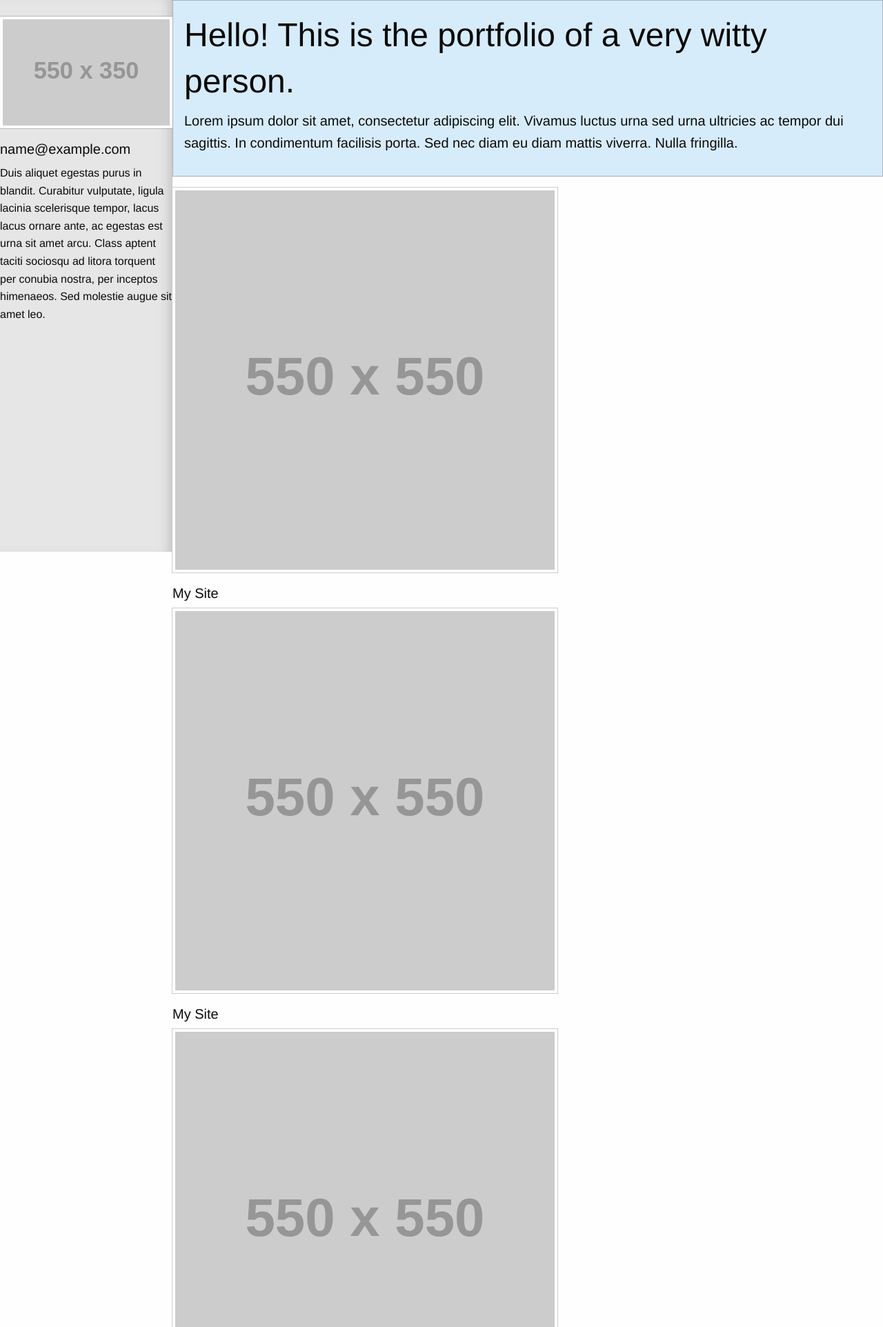
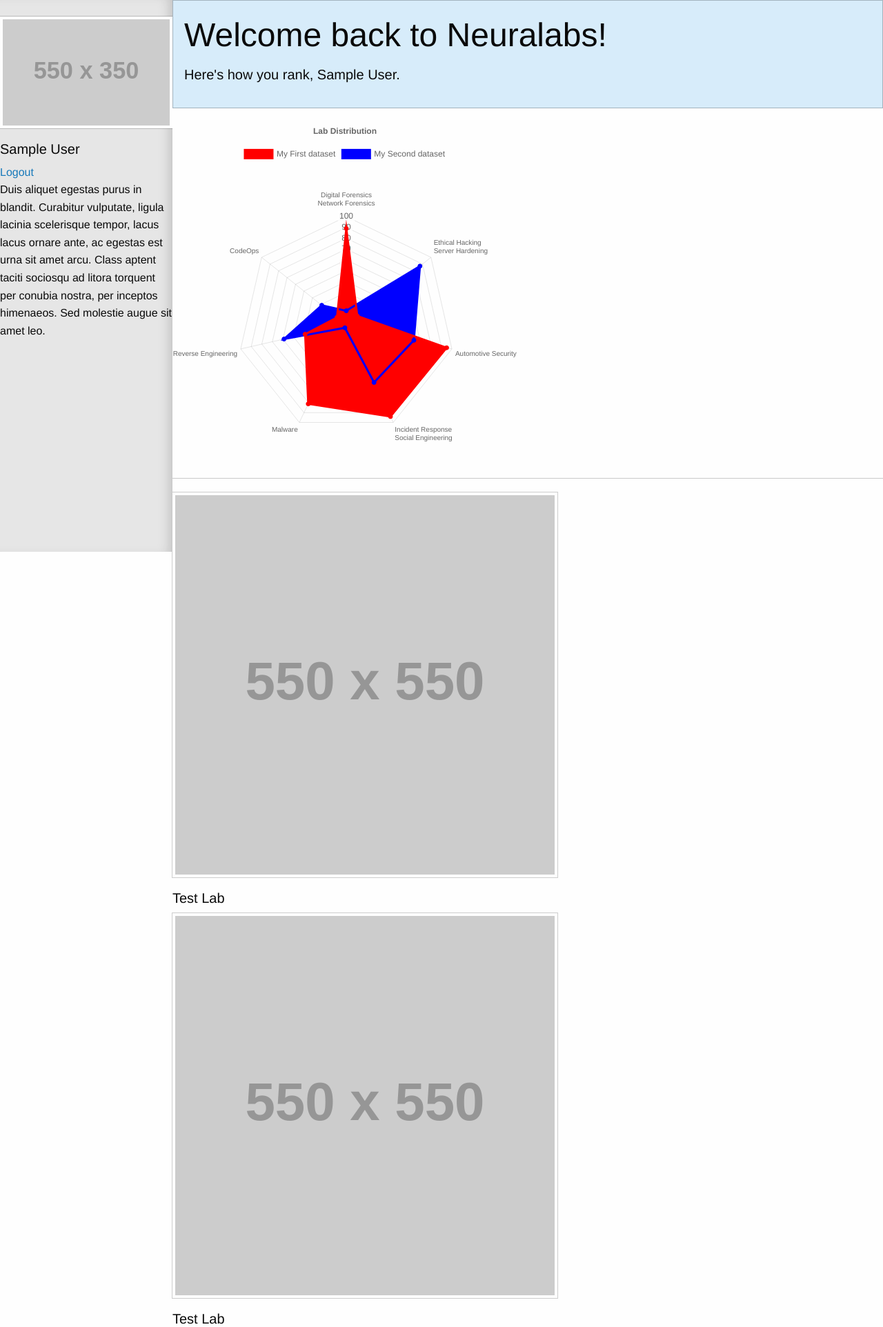
Before and after one commit to Derrezed-Fez/neuralabs, a Flask app: page /dashboard in a window 1280 px wide. Shown: the top 1924 px of the page at 69% size. Run offline with Flask 2, Linux system fonts and the light colour scheme; the visitor is signed in with stand-in values (Sample User, id 1); grey boxes labelled with a size stand in for pictures from a placeholder-image service; some libraries are stand-ins or nearby versions.

Commit message:
Updating styling and adding stats charts.

```diff
--- a/neuralabs/__init__.py
+++ b/neuralabs/__init__.py
@@ -23,6 +23,7 @@
 
 class User(UserMixin, db.Document):
     meta = {'collection': 'User'}
+    name = db.StringField(max_length=30)
     email = db.StringField(max_length=30)
     password = db.StringField()
 
@@ -32,6 +33,7 @@
 
 class RegForm(FlaskForm):
     email = StringField('email',  validators=[InputRequired(), Email(message='Invalid email'), Length(max=30)])
+    name = StringField('name', validators=[InputRequired(), Length(max=30)])
     password = PasswordField('password', validators=[InputRequired(), Length(min=8, max=20)])
 
 @app.route('/register', methods=['GET', 'POST'])
@@ -42,7 +44,7 @@
             existing_user = User.objects(email=form.email.data).first()
             if existing_user is None:
                 hashpass = generate_password_hash(form.password.data, method='sha256')
-                hey = User(form.email.data,hashpass).save()
+                hey = User(form.name.data,form.email.data,hashpass).save()
                 login_user(hey)
                 return redirect(url_for('dashboard'))
     return render_template('register.html', form=form)
@@ -64,7 +66,7 @@
 @app.route('/dashboard')
 @login_required
 def dashboard():
-    return render_template('dashboard.html', name=current_user.email)
+    return render_template('dashboard.html', name=current_user.name)
 
 @app.route('/logout', methods = ['GET'])
 @login_required
--- a/neuralabs/templates/dashboard.html
+++ b/neuralabs/templates/dashboard.html
@@ -5,6 +5,7 @@
     <meta name="viewport" content="width=device-width, initial-scale=1.0" />
     <title>Neuralabs | Welcome</title>
     <link rel="stylesheet" href="https://dhbhdrzi4tiry.cloudfront.net/cdn/sites/foundation.min.css">
+    <script src="https://cdn.jsdelivr.net/npm/chart.js@2.8.0"></script>
   </head>
   <body>
 
@@ -16,6 +17,7 @@
             <br>
             <img class="thumbnail" src="https://placehold.it/550x350">
             <h5>{{ name }}</h5>
+            <a href="/logout">Logout</a>
             <p>Duis aliquet egestas purus in blandit. Curabitur vulputate, ligula lacinia scelerisque tempor, lacus lacus ornare ante, ac egestas est urna sit amet arcu. Class aptent taciti sociosqu ad litora torquent per conubia nostra, per inceptos himenaeos. Sed molestie augue sit amet leo.</p>
           </div>
         </div>
@@ -29,85 +31,62 @@
           </div>
           <div class="callout primary">
             <div class="row column">
-              <h1>Hello! This is the portfolio of a very witty person.</h1>
-              <p class="lead">Lorem ipsum dolor sit amet, consectetur adipiscing elit. Vivamus luctus urna sed urna ultricies ac tempor dui sagittis. In condimentum facilisis porta. Sed nec diam eu diam mattis viverra. Nulla fringilla.</p>
+              <h1>Welcome back to Neuralabs!</h1>
+              <p class="lead">Here's how you rank, {{name}}.</p>
             </div>
           </div>
+          <div class="row">
+            <canvas id="stats" style="width: 500px; height: 500px"></canvas>
+          </div>
+          <hr />
           <div class="row small-up-2 medium-up-3 large-up-4">
             <div class="column">
               <img class="thumbnail" src="https://placehold.it/550x550">
-              <h5>My Site</h5>
+              <h5>Test Lab</h5>
             </div>
             <div class="column">
               <img class="thumbnail" src="https://placehold.it/550x550">
-              <h5>My Site</h5>
+              <h5>Test Lab</h5>
             </div>
             <div class="column">
               <img class="thumbnail" src="https://placehold.it/550x550">
-              <h5>My Site</h5>
+              <h5>Test Lab</h5>
             </div>
             <div class="column">
               <img class="thumbnail" src="https://placehold.it/550x550">
-              <h5>My Site</h5>
+              <h5>Test Lab</h5>
             </div>
             <div class="column">
               <img class="thumbnail" src="https://placehold.it/550x550">
-              <h5>My Site</h5>
+              <h5>Test Lab</h5>
             </div>
             <div class="column">
               <img class="thumbnail" src="https://placehold.it/550x550">
-              <h5>My Site</h5>
+              <h5>Test Lab</h5>
             </div>
             <div class="column">
               <img class="thumbnail" src="https://placehold.it/550x550">
-              <h5>My Site</h5>
+              <h5>Test Lab</h5>
             </div>
             <div class="column">
               <img class="thumbnail" src="https://placehold.it/550x550">
-              <h5>My Site</h5>
+              <h5>Test Lab</h5>
             </div>
             <div class="column">
               <img class="thumbnail" src="https://placehold.it/550x550">
-              <h5>My Site</h5>
+              <h5>Test Lab</h5>
             </div>
             <div class="column">
               <img class="thumbnail" src="https://placehold.it/550x550">
-              <h5>My Site</h5>
+              <h5>Test Lab</h5>
             </div>
             <div class="column">
               <img class="thumbnail" src="https://placehold.it/550x550">
-              <h5>My Site</h5>
+              <h5>Test Lab</h5>
             </div>
             <div class="column">
               <img class="thumbnail" src="https://placehold.it/550x550">
-              <h5>My Site</h5>
-            </div>
-          </div>
-
-          <hr>
-
-          <div class="row">
-            <div class="medium-6 columns">
-              <h3>Contact Me</h3>
-              <p>Vivamus hendrerit arcu sed erat molestie vehicula. Sed auctor neque eu tellus rhoncus ut eleifend nibh porttitor. Ut in nulla enim. Phasellus molestie magna non est bibendum non venenatis nisl tempor. Suspendisse dictum feugiat nisl ut dapibus. Mauris iaculis porttitor.</p>
-              <ul class="menu">
-                <li><a href="#">Dribbble</a></li>
-                <li><a href="#">Facebook</a></li>
-                <li><a href="#">Yo</a></li>
-              </ul>
-            </div>
-            <div class="medium-6 columns">
-              <label>Name
-                <input type="text" placeholder="Name">
-              </label>
-              <label>Email
-                <input type="text" placeholder="Email">
-              </label>
-              <label>
-                Message
-                <textarea placeholder="holla at a designerd"></textarea>
-              </label>
-              <input type="submit" class="button expanded" value="Submit">
+              <h5>Test Lab</h5>
             </div>
           </div>
         </div>
@@ -118,6 +97,63 @@
     <script src="https://dhbhdrzi4tiry.cloudfront.net/cdn/sites/foundation.js"></script>
     <script>
       $(document).foundation();
+      var randomScalingFactor = function() {
+			return Math.round(Math.random() * 100);
+		};
+
+		var color = Chart.helpers.color;
+		var config = {
+			type: 'radar',
+			data: {
+				labels: [['Digital Forensics', 'Network Forensics'], ['Ethical Hacking', 'Server Hardening'], 'Automotive Security', ['Incident Response', 'Social Engineering'], 'Malware', 'Reverse Engineering', 'CodeOps'],
+				datasets: [{
+					label: 'My First dataset',
+					backgroundColor: 'red',
+					borderColor: 'red',
+					pointBackgroundColor: 'red',
+					data: [
+						randomScalingFactor(),
+						randomScalingFactor(),
+						randomScalingFactor(),
+						randomScalingFactor(),
+						randomScalingFactor(),
+						randomScalingFactor(),
+						randomScalingFactor()
+					]
+				}, {
+					label: 'My Second dataset',
+					backgroundColor: 'blue',
+					borderColor: 'blue',
+					pointBackgroundColor: 'blue',
+					data: [
+						randomScalingFactor(),
+						randomScalingFactor(),
+						randomScalingFactor(),
+						randomScalingFactor(),
+						randomScalingFactor(),
+						randomScalingFactor(),
+						randomScalingFactor()
+					]
+				}]
+			},
+			options: {
+				legend: {
+					position: 'top',
+				},
+				title: {
+					display: true,
+					text: 'Lab Distribution'
+				},
+				scale: {
+					beginAtZero: true
+				},
+        responsive: false
+			}
+		};
+
+		window.onload = function() {
+			window.myRadar = new Chart(document.getElementById('stats'), config);
+		};
     </script>
   </body>
 </html>
--- a/neuralabs/templates/register.html
+++ b/neuralabs/templates/register.html
@@ -22,12 +22,14 @@
     <!-- You can now combine a row and column if you just need a 12 column row -->
     <center>
       <form action="/register" method="post">
+        <p>Name</p>
+        <div style="width: 30%;">{{ form.name }}</div>
         <p>Email</p>
         <div style="width: 30%;">{{ form.email }}</div>
         <p>Password</p>
         <div style="width: 30%">{{ form.password }}</div>
         <p>Confirm Password</p>
-        <div style="width: 30%"><input type="text" id="confirm"></div>
+        <div style="width: 30%"><input type="password" id="confirm"></div>
 
         {{ form.hidden_tag() }}
         <br>
```
Also changed, not shown: neuralabs/test.py (added, +19 -0 lines).
